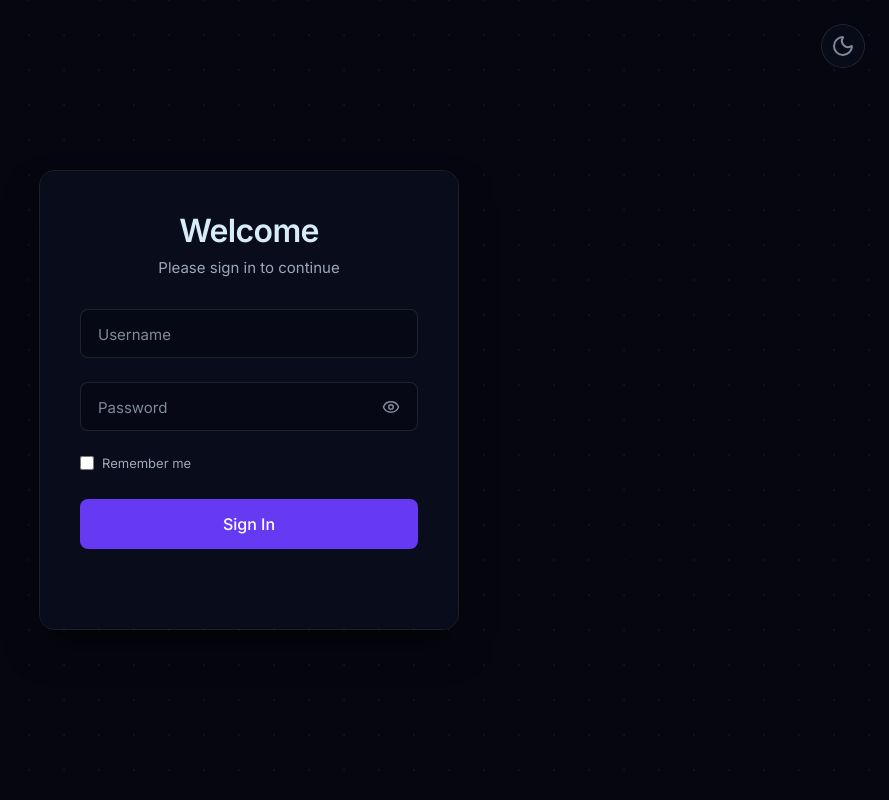
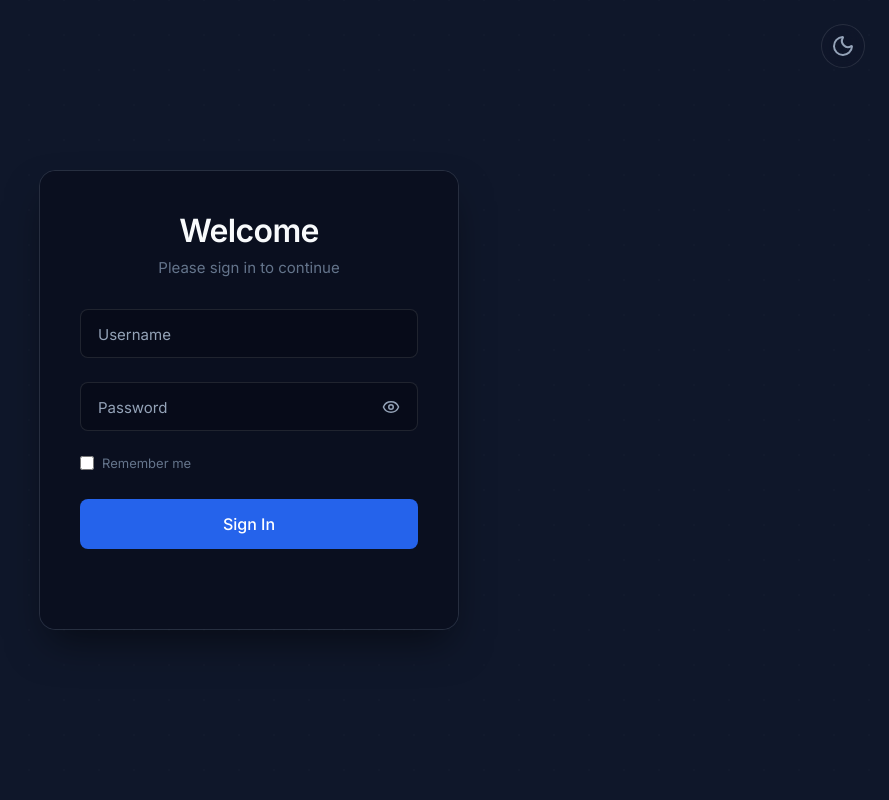
Before and after one commit to jtatipamula-design/proj_tb, a Python web app: template templates/login.html in a window 1280 px wide. Shown: the whole page, without its empty margins (391-1280 px from the left). Run offline with Jinja, Linux system fonts and the light colour scheme; the template is opened without the code that fills it, so the values that code supplies are empty.

Commit message:
Update login.html

```diff
--- a/templates/login.html
+++ b/templates/login.html
@@ -18,25 +18,26 @@
 
     <style>
         :root {
-            --color-midnight-ink: #05060f;
-            --color-graphite-plate: #2f343e;
+            /* De-AI-ified Palette: Transitioned from Neon Purples to Enterprise Slate & Azure */
+            --color-midnight-ink: #0f172a;
+            --color-graphite-plate: #1e293b;
             --color-steel-border: rgba(255, 255, 255, 0.1);
-            --color-fog: #81899b;
-            --color-pebble: #9da7ba;
-            --color-moonlight: #c7d3ea;
-            --color-glacier: #d8ecf8;
-            --color-frost-link: #b6d9fc;
-            --color-electric-iris: #663af3;
-            --color-ember: #e46d4c;
-            --color-cipher-mint: #269684;
-            --glass-surface: rgba(10, 15, 30, 0.6);
+            --color-fog: #94a3b8;
+            --color-pebble: #64748b;
+            --color-moonlight: #e2e8f0;
+            --color-glacier: #f8fafc;
+            --color-frost-link: #3b82f6;
+            --color-electric-iris: #2563eb; /* Trustworthy Enterprise Blue */
+            --color-ember: #ef4444;
+            --color-cipher-mint: #10b981;
+            --glass-surface: rgba(15, 23, 42, 0.6);
             --glass-border: rgba(255, 255, 255, 0.1);
 
             --font-ui: 'Inter', ui-sans-serif, system-ui, sans-serif;
         }
 
         html.light-mode {
-            --color-midnight-ink: #f8fafc;
+            --color-midnight-ink: #f1f5f9;
             --color-graphite-plate: #ffffff;
             --color-steel-border: #e2e8f0;
             --color-fog: #64748b;
@@ -177,7 +178,17 @@
             overflow: hidden;
         }
         .login-button:hover:not(.is-loading):not(.is-success) {
-            background: #7a52f5; transform: translateY(-2px); box-shadow: 0 6px 16px rgba(102, 58, 243, 0.4);
+            background: #1d4ed8; transform: translateY(-2px); box-shadow: 0 6px 16px rgba(37, 99, 235, 0.3);
+        }
+
+        /* HeroUI Custom Spinner */
+        .heroui-spinner {
+            width: 22px; height: 22px;
+            animation: hero-spin 0.8s linear infinite;
+        }
+        @keyframes hero-spin {
+            from { transform: rotate(0deg); }
+            to { transform: rotate(360deg); }
         }
 
         /* Inner Button Layers */
@@ -251,7 +262,13 @@
 
                 <button type="submit" class="login-button" id="loginBtn">
                     <div class="btn-text">Sign In</div>
-                    <div class="btn-spinner"><i data-lucide="loader-2" class="lucide-spin" style="width: 20px;"></i></div>
+                    <div class="btn-spinner">
+                        <!-- HeroUI Spinner Implementation -->
+                        <svg class="heroui-spinner" viewBox="0 0 24 24" fill="none" xmlns="http://www.w3.org/2000/svg">
+                            <circle cx="12" cy="12" r="10" stroke="currentColor" stroke-opacity="0.25" stroke-width="3"></circle>
+                            <path d="M12 2a10 10 0 0 1 10 10" stroke="currentColor" stroke-width="3" stroke-linecap="round"></path>
+                        </svg>
+                    </div>
                     <div class="btn-success"><i data-lucide="check" style="width: 20px;"></i> Authenticated</div>
                 </button>
 
@@ -377,10 +394,10 @@
         function animateGrid() {
             ctx.clearRect(0, 0, W, H);
 
-            // Dynamic Theme Colors
+            // Dynamic Theme Colors (Updated for Enterprise Blue/Slate)
             const isLight = document.documentElement.classList.contains('light-mode');
-            const dotColor = isLight ? "rgba(0, 0, 0, 0.4)" : "rgba(255, 255, 255, 0.4)";
-            const lineColor = isLight ? "rgba(102, 58, 243, 0.8)" : "rgba(182, 217, 252, 0.8)";
+            const dotColor = isLight ? "rgba(15, 23, 42, 0.15)" : "rgba(248, 250, 252, 0.15)";
+            const lineColor = isLight ? "rgba(37, 99, 235, 0.3)" : "rgba(59, 130, 246, 0.3)";
 
             // Physics Update
             for (const d of dots) {
```
